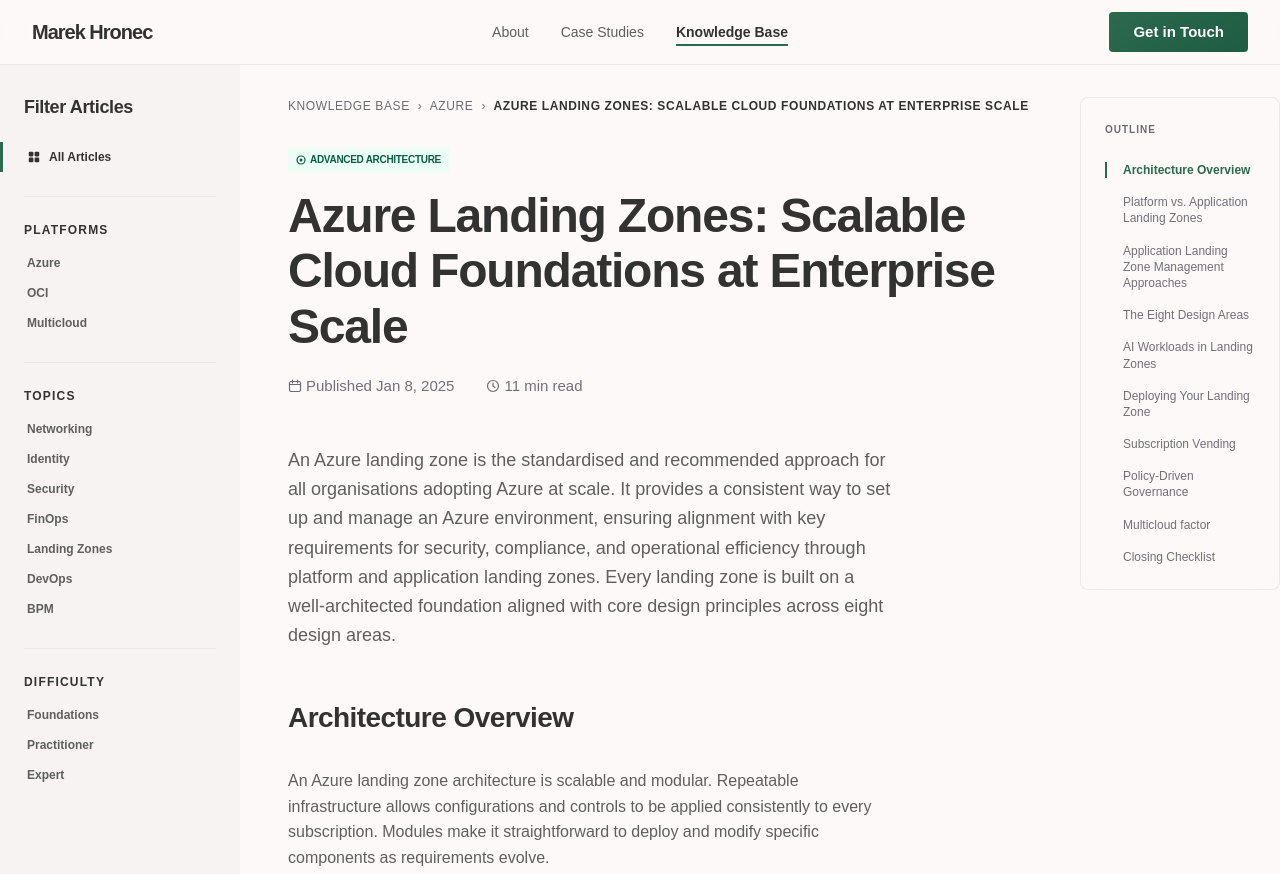
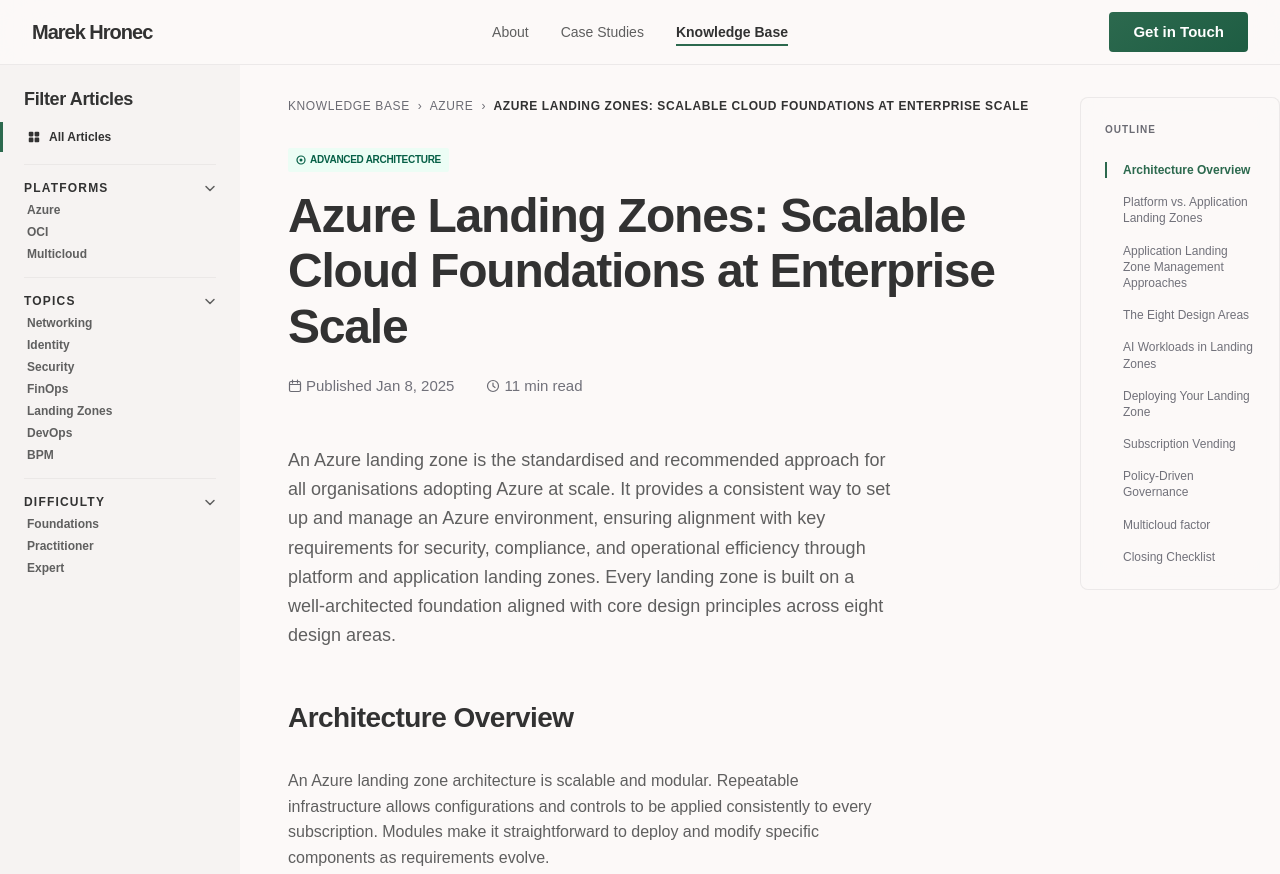
Before and after one commit to MarekHronec/marek-hronec-web, an Astro site: page /knowledge-base/azure/azure-landing-zones in a window 1280 px wide. Shown: the top 874 px of the page. Built offline with nearby package versions, Linux system fonts and the light colour scheme; Astro itself is replaced by a stand-in of ours; some packages are replaced by stand-ins of ours.

Commit message:
feat(kb): collapsible sidebar groups, compact filter layout, normalized canvas zoom, sidebar dual-scroll fix

```diff
--- a/src/components/knowledge-base/CategorySidebar.astro
+++ b/src/components/knowledge-base/CategorySidebar.astro
@@ -58,7 +58,14 @@
       <>
         <div class="kb-filter__sep" role="separator"></div>
         <div class="kb-filter__group">
-          <p class="kb-filter__group-label">{heading}</p>
+          <button class="kb-filter__group-label" aria-expanded="true">
+            {heading}
+            <svg class="kb-filter__chevron" width="12" height="12" viewBox="0 0 12 12" fill="none" aria-hidden="true">
+              <path d="M2 4.5l4 4 4-4" stroke="currentColor" stroke-width="1.5" stroke-linecap="round" stroke-linejoin="round"/>
+            </svg>
+          </button>
+          <div class="kb-filter__options-wrap">
+            <div class="kb-filter__options-inner">
               <ul class="kb-filter__options" role="list">
                 {items.map(({ value, label }) => (
                   <li>
@@ -68,6 +75,8 @@
                   </li>
                 ))}
               </ul>
+            </div>
+          </div>
         </div>
       </>
     ))}
@@ -146,10 +155,10 @@
     max-height: calc(100vh - calc(4rem + 1px));
     overflow-y: auto;
     overscroll-behavior: contain;
-    padding: var(--space-6) 0;
+    padding: var(--space-5) 0;
     display: flex;
     flex-direction: column;
-    gap: var(--space-5);
+    gap: var(--space-3);
   }
 
   .kb-filter__header {
@@ -178,17 +187,48 @@
   .kb-filter__group {
     display: flex;
     flex-direction: column;
-    gap: var(--space-1);
   }
 
   .kb-filter__group-label {
-    padding: 0 var(--space-5) var(--space-1);
+    display: flex;
+    align-items: center;
+    justify-content: space-between;
+    width: 100%;
+    padding: var(--space-1) var(--space-5);
     font-family: var(--font-body);
     font-size: var(--text-label-md);
     font-weight: var(--weight-bold);
     letter-spacing: 0.1em;
     text-transform: uppercase;
     color: var(--color-on-surface);
+    background: transparent;
+    cursor: pointer;
+    text-align: left;
+  }
+
+  .kb-filter__chevron {
+    color: var(--color-on-surface-muted);
+    flex-shrink: 0;
+    transition: transform var(--duration-fast) var(--ease-standard);
+  }
+
+  .kb-filter__group-label[aria-expanded="false"] .kb-filter__chevron {
+    transform: rotate(-90deg);
+  }
+
+  .kb-filter__options-wrap {
+    display: grid;
+    grid-template-rows: 1fr;
+    transition: grid-template-rows var(--duration-fast) var(--ease-standard);
+    overflow: hidden;
+  }
+
+  .kb-filter__options-wrap--collapsed {
+    grid-template-rows: 0fr;
+  }
+
+  .kb-filter__options-inner {
+    min-height: 0;
   }
 
   .kb-filter__options {
@@ -203,7 +243,7 @@
     align-items: center;
     justify-content: space-between;
     width: 100%;
-    padding: var(--space-2) var(--space-5);
+    padding: var(--space-1) var(--space-5);
     font-family: var(--font-body);
     font-size: var(--text-label-md);
     font-weight: var(--weight-semibold);
@@ -512,15 +552,25 @@
   const stickyPanel = document.querySelector<HTMLElement>('.kb-filter__sticky');
   const filterAside = document.querySelector<HTMLElement>('.kb-filter');
   if (stickyPanel && filterAside) {
+    // Always capture wheel events over the sidebar — prevents body from
+    // co-scrolling when touchpad momentum carries over from the page.
     filterAside.addEventListener('wheel', e => {
-      const atTop    = stickyPanel.scrollTop <= 0 && e.deltaY < 0;
-      const atBottom = stickyPanel.scrollTop + stickyPanel.clientHeight >= stickyPanel.scrollHeight - 1 && e.deltaY > 0;
-      if (atTop || atBottom) return;
       e.preventDefault();
       e.stopPropagation();
       stickyPanel.scrollTop += e.deltaY;
     }, { passive: false });
   }
+
+  /* ── Collapsible category groups ─────────────────────────────────── */
+  document.querySelectorAll<HTMLButtonElement>('.kb-filter__group-label').forEach(label => {
+    const wrap = label.nextElementSibling as HTMLElement | null;
+    if (!wrap) return;
+    label.addEventListener('click', () => {
+      const expanded = label.getAttribute('aria-expanded') === 'true';
+      label.setAttribute('aria-expanded', String(!expanded));
+      wrap.classList.toggle('kb-filter__options-wrap--collapsed', expanded);
+    });
+  });
 
   /* ── Mobile sheet open/close ──────────────────────────────────── */
   const trigger = document.getElementById('kb-mobile-trigger') as HTMLButtonElement | null;
```
Also changed, not shown: src/scripts/canvas.ts (+18 -2 lines). Lines whose indentation alone changed are shown as unchanged.
